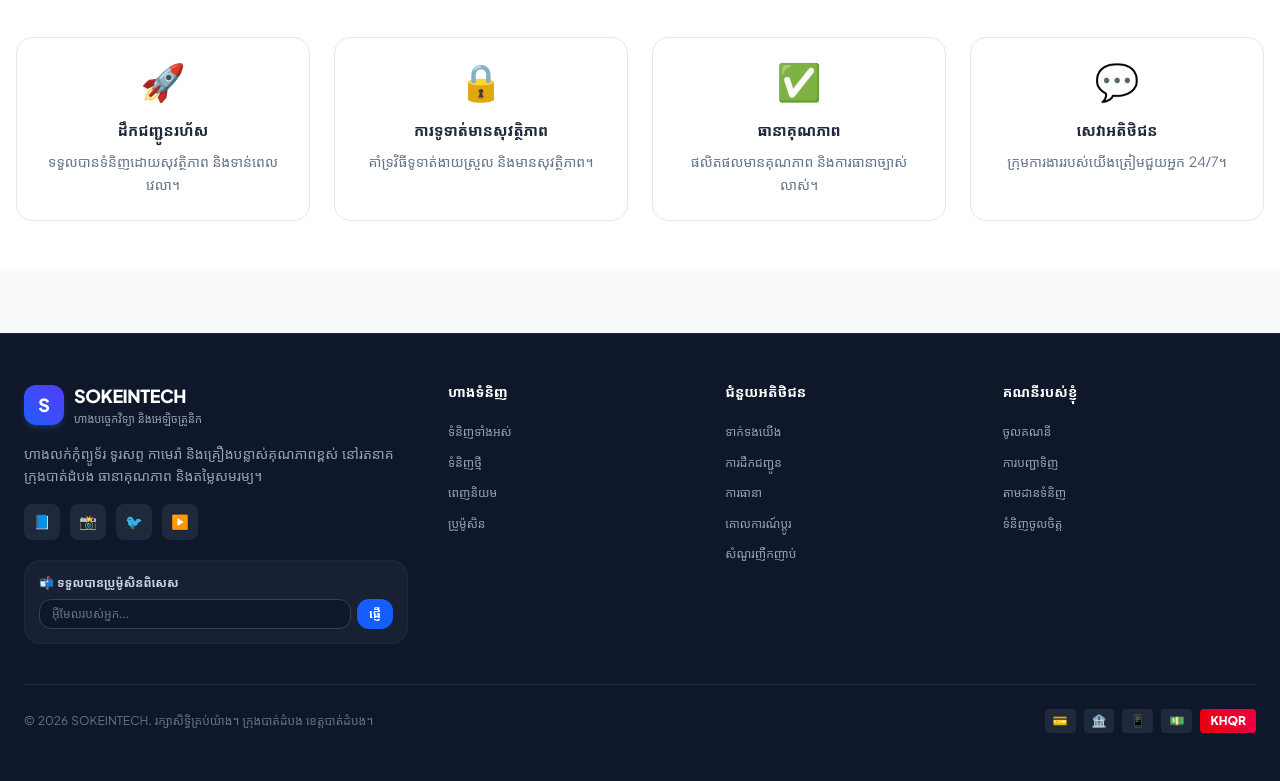
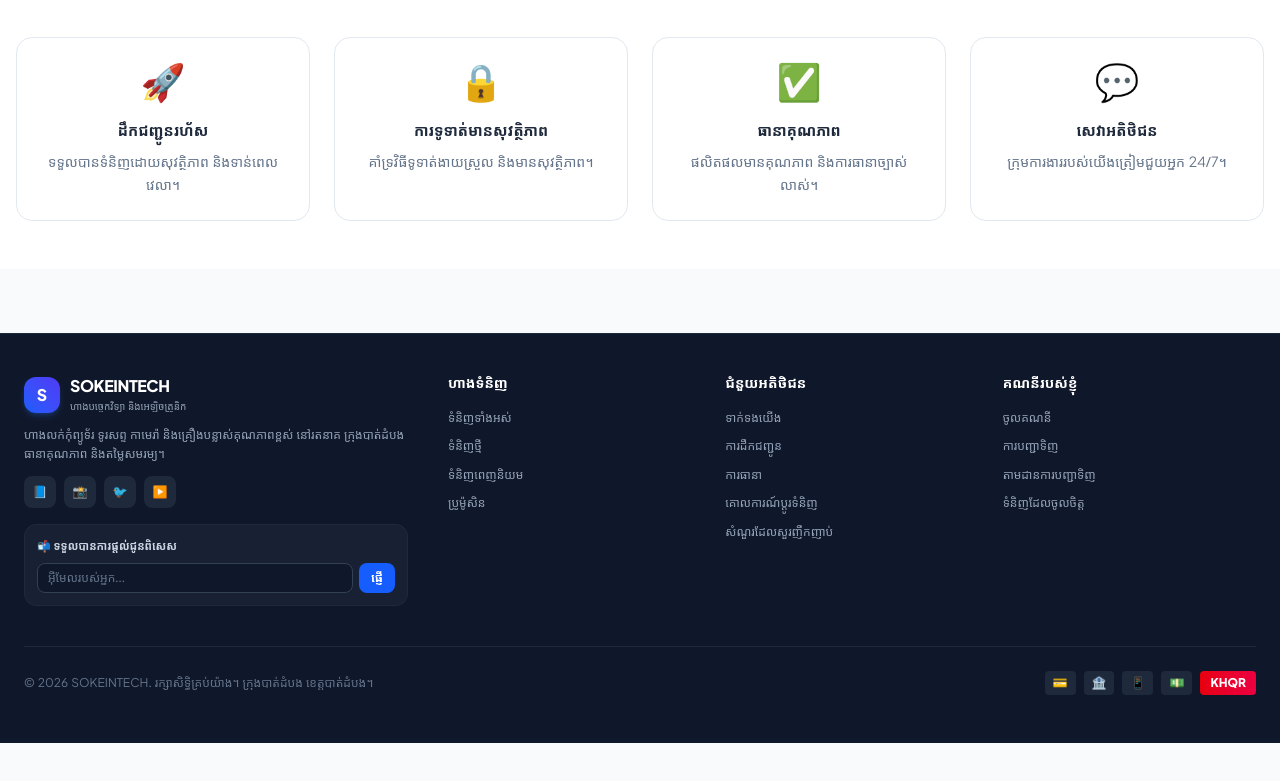
Before and after one commit to SOKEIN/sokein-tech, a React (Vite) app: page / in a window 1280 px wide. Shown: the part 6088-6869 px from the top of the page. After the commit the page ends 6831 px from the top, so only its background shows below. Built offline with nearby package versions, Linux system fonts and the light colour scheme; no server answers; the HTML template or start-up script is replaced by a standard one; a web font is replaced by a local one.

Commit message:
fix(footer): enforce 3 columns inline grid and prevent browser caching

```diff
--- a/index.html
+++ b/index.html
@@ -4,6 +4,9 @@
     <!-- figma:head-start -->
     <meta charset="UTF-8" />
     <meta name="viewport" content="width=device-width, initial-scale=1.0" />
+    <meta http-equiv="Cache-Control" content="no-cache, no-store, must-revalidate" />
+    <meta http-equiv="Pragma" content="no-cache" />
+    <meta http-equiv="Expires" content="0" />
     <title><!-- figma:title --></title>
     <!-- figma:head-end -->
   </head>
--- a/src/components/Footer.tsx
+++ b/src/components/Footer.tsx
@@ -21,7 +21,7 @@ export default function Footer() {
   const shopLinks = [
     { label: 'ទំនិញទាំងអស់', href: '/shop' },
     { label: 'ទំនិញថ្មី', href: '/shop?sort=new' },
-    { label: 'ពេញនិយម', href: '/shop?sort=popular' },
+    { label: 'ទំនិញពេញនិយម', href: '/shop?sort=popular' },
     { label: 'ប្រូម៉ូសិន', href: '/shop?sale=true' },
   ];
 
@@ -29,45 +29,45 @@ export default function Footer() {
     { label: 'ទាក់ទងយើង', href: '/contact' },
     { label: 'ការដឹកជញ្ជូន', href: '/contact' },
     { label: 'ការធានា', href: '/contact' },
-    { label: 'គោលការណ៍ប្តូរ', href: '/contact' },
-    { label: 'សំណួរញឹកញាប់', href: '/contact' },
+    { label: 'គោលការណ៍ប្តូរទំនិញ', href: '/contact' },
+    { label: 'សំណួរដែលសួរញឹកញាប់', href: '/contact' },
   ];
 
   const accountLinks = [
     { label: 'ចូលគណនី', href: '/login' },
     { label: 'ការបញ្ជាទិញ', href: '/dashboard/orders' },
-    { label: 'តាមដានទំនិញ', href: '/tracking' },
-    { label: 'ទំនិញចូលចិត្ត', href: '/wishlist' },
+    { label: 'តាមដានការបញ្ជាទិញ', href: '/tracking' },
+    { label: 'ទំនិញដែលចូលចិត្ត', href: '/wishlist' },
   ];
 
   return (
     <footer className="bg-[#0F172A] text-white mt-10 sm:mt-16 border-t border-slate-800 select-none">
-      <div className="max-w-7xl mx-auto px-3.5 sm:px-6 py-8 sm:py-12 pb-24 lg:pb-12">
-        {/* Main Grid: Brand on Left, 3 Columns on Right (and 3 columns side-by-side on mobile) */}
-        <div className="grid grid-cols-1 lg:grid-cols-12 gap-8 lg:gap-10">
+      <div className="max-w-7xl mx-auto px-3 sm:px-6 py-6 sm:py-10 pb-24 lg:pb-12">
+        {/* Main Grid */}
+        <div className="grid grid-cols-1 lg:grid-cols-12 gap-6 lg:gap-10">
 
           {/* Brand & Newsletter Column (Full width on mobile, 4-col on desktop) */}
           <div className="lg:col-span-4">
-            <div className="flex items-center gap-2.5 mb-3.5">
-              <div className="w-10 h-10 bg-gradient-to-tr from-blue-600 to-indigo-600 rounded-xl flex items-center justify-center text-white font-black text-lg shadow-md shadow-blue-500/20">
+            <div className="flex items-center gap-2.5 mb-2.5">
+              <div className="w-9 h-9 bg-gradient-to-tr from-blue-600 to-indigo-600 rounded-xl flex items-center justify-center text-white font-black text-base shadow-md shadow-blue-500/20">
                 S
               </div>
               <div>
-                <div className="font-black text-lg tracking-tight text-white">SOKEINTECH</div>
-                <div className="text-[11px] text-[#94A3B8]">ហាងបច្ចេកវិទ្យា និងអេឡិចត្រូនិក</div>
+                <div className="font-black text-base tracking-tight text-white">SOKEINTECH</div>
+                <div className="text-[10px] text-[#94A3B8]">ហាងបច្ចេកវិទ្យា និងអេឡិចត្រូនិក</div>
               </div>
             </div>
-            <p className="text-[#94A3B8] text-xs sm:text-sm leading-relaxed mb-4">
+            <p className="text-[#94A3B8] text-xs leading-relaxed mb-3">
               ហាងលក់កុំព្យូទ័រ ទូរសព្ទ កាមេរ៉ា និងគ្រឿងបន្លាស់គុណភាពខ្ពស់ នៅរតនាគ ក្រុងបាត់ដំបង ធានាគុណភាព និងតម្លៃសមរម្យ។
             </p>
 
             {/* Social Buttons */}
-            <div className="flex items-center gap-2.5 mb-5">
+            <div className="flex items-center gap-2 mb-4">
               {['📘', '📸', '🐦', '▶️'].map((icon, i) => (
                 <button
                   key={i}
                   type="button"
-                  className="w-8 h-8 sm:w-9 sm:h-9 bg-[#1E293B] rounded-lg flex items-center justify-center hover:bg-[#2563EB] hover:scale-105 transition-all text-sm cursor-pointer"
+                  className="w-8 h-8 bg-[#1E293B] rounded-lg flex items-center justify-center hover:bg-[#2563EB] hover:scale-105 transition-all text-xs cursor-pointer"
                 >
                   {icon}
                 </button>
@@ -75,12 +75,12 @@ export default function Footer() {
             </div>
 
             {/* Newsletter Subscription */}
-            <div className="bg-[#1E293B]/60 p-3 sm:p-3.5 rounded-2xl border border-slate-800">
-              <p className="text-xs text-slate-300 font-semibold mb-2">
-                📬 ទទួលបានប្រូម៉ូសិនពិសេស
+            <div className="bg-[#1E293B]/60 p-3 rounded-xl border border-slate-800">
+              <p className="text-[11px] text-slate-300 font-semibold mb-2">
+                📬 ទទួលបានការផ្តល់ជូនពិសេស
               </p>
               {subscribed ? (
-                <div className="bg-emerald-500/20 border border-emerald-500/40 text-emerald-400 text-xs px-3 py-2 rounded-xl text-center font-medium">
+                <div className="bg-emerald-500/20 border border-emerald-500/40 text-emerald-400 text-xs px-3 py-1.5 rounded-lg text-center font-medium">
                   ✓ អរគុណសម្រាប់ការចុះឈ្មោះ!
                 </div>
               ) : (
@@ -91,11 +91,11 @@ export default function Footer() {
                     onChange={e => setEmail(e.target.value)}
                     placeholder="អ៊ីមែលរបស់អ្នក..."
                     required
-                    className="flex-1 min-w-0 bg-[#0F172A] border border-[#334155] rounded-xl px-3 py-1.5 text-xs text-white placeholder-[#64748B] focus:outline-none focus:border-[#2563EB]"
+                    className="flex-1 min-w-0 bg-[#0F172A] border border-[#334155] rounded-lg px-2.5 py-1.5 text-xs text-white placeholder-[#64748B] focus:outline-none focus:border-[#2563EB]"
                   />
                   <button
                     type="submit"
-                    className="bg-blue-600 hover:bg-blue-700 active:scale-95 text-white px-3 py-1.5 rounded-xl font-bold text-xs transition-all cursor-pointer flex-shrink-0"
+                    className="bg-blue-600 hover:bg-blue-700 active:scale-95 text-white px-3 py-1.5 rounded-lg font-bold text-xs transition-all cursor-pointer flex-shrink-0"
                   >
                     ផ្ញើ
                   </button>
@@ -104,20 +104,23 @@ export default function Footer() {
             </div>
           </div>
 
-          {/* 3 Link Columns: Always split into 3 columns side-by-side (grid-cols-3) on mobile and desktop */}
-          <div className="lg:col-span-8 grid grid-cols-3 gap-2.5 sm:gap-6 pt-2 lg:pt-0 border-t border-slate-800/80 lg:border-t-0">
+          {/* 3 Link Columns: Always split into 3 columns side-by-side on mobile and desktop */}
+          <div
+            style={{ display: 'grid', gridTemplateColumns: 'repeat(3, minmax(0, 1fr))' }}
+            className="lg:col-span-8 gap-2 sm:gap-6 pt-3 lg:pt-0 border-t border-slate-800/80 lg:border-t-0 w-full"
+          >
             {/* Column 1: ហាងទំនិញ */}
-            <div>
-              <h4 className="font-bold text-xs sm:text-sm text-white mb-2.5 sm:mb-4 pb-1 border-b border-slate-800 sm:border-b-0">
+            <div className="min-w-0">
+              <h4 className="font-bold text-xs sm:text-sm text-white mb-2 sm:mb-3 pb-1 border-b border-slate-800 sm:border-b-0 leading-tight">
                 ហាងទំនិញ
               </h4>
-              <ul className="space-y-1.5 sm:space-y-2.5 text-[11px] sm:text-xs text-[#94A3B8]">
+              <ul className="space-y-1 sm:space-y-2 text-[11px] sm:text-xs text-[#94A3B8]">
                 {shopLinks.map(({ label, href }) => (
                   <li key={label}>
                     <Link
                       to={href}
                       onClick={scrollToTop}
-                      className="hover:text-white hover:underline transition-colors block leading-snug py-0.5"
+                      className="hover:text-white hover:underline transition-colors block leading-snug py-0.5 break-words"
                     >
                       {label}
                     </Link>
@@ -127,17 +130,17 @@ export default function Footer() {
             </div>
 
             {/* Column 2: ជំនួយអតិថិជន */}
-            <div>
-              <h4 className="font-bold text-xs sm:text-sm text-white mb-2.5 sm:mb-4 pb-1 border-b border-slate-800 sm:border-b-0">
+            <div className="min-w-0">
+              <h4 className="font-bold text-xs sm:text-sm text-white mb-2 sm:mb-3 pb-1 border-b border-slate-800 sm:border-b-0 leading-tight">
                 ជំនួយអតិថិជន
               </h4>
-              <ul className="space-y-1.5 sm:space-y-2.5 text-[11px] sm:text-xs text-[#94A3B8]">
+              <ul className="space-y-1 sm:space-y-2 text-[11px] sm:text-xs text-[#94A3B8]">
                 {supportLinks.map(({ label, href }) => (
                   <li key={label}>
                     <Link
                       to={href}
                       onClick={scrollToTop}
-                      className="hover:text-white hover:underline transition-colors block leading-snug py-0.5"
+                      className="hover:text-white hover:underline transition-colors block leading-snug py-0.5 break-words"
                     >
                       {label}
                     </Link>
@@ -147,17 +150,17 @@ export default function Footer() {
             </div>
 
             {/* Column 3: គណនីរបស់ខ្ញុំ */}
-            <div>
-              <h4 className="font-bold text-xs sm:text-sm text-white mb-2.5 sm:mb-4 pb-1 border-b border-slate-800 sm:border-b-0">
+            <div className="min-w-0">
+              <h4 className="font-bold text-xs sm:text-sm text-white mb-2 sm:mb-3 pb-1 border-b border-slate-800 sm:border-b-0 leading-tight">
                 គណនីរបស់ខ្ញុំ
               </h4>
-              <ul className="space-y-1.5 sm:space-y-2.5 text-[11px] sm:text-xs text-[#94A3B8]">
+              <ul className="space-y-1 sm:space-y-2 text-[11px] sm:text-xs text-[#94A3B8]">
                 {accountLinks.map(({ label, href }) => (
                   <li key={label}>
                     <Link
                       to={href}
                       onClick={scrollToTop}
-                      className="hover:text-white hover:underline transition-colors block leading-snug py-0.5"
+                      className="hover:text-white hover:underline transition-colors block leading-snug py-0.5 break-words"
                     >
                       {label}
                     </Link>
@@ -167,6 +170,7 @@ export default function Footer() {
             </div>
           </div>
         </div>
+
 
         {/* Footer Bottom Bar */}
         <div className="border-t border-[#1E293B] mt-8 sm:mt-10 pt-5 sm:pt-6 flex flex-col sm:flex-row items-center justify-between gap-3 text-center sm:text-left">
```
Also changed, not shown: 1 other file (tests, documents, lock files or other folders).
